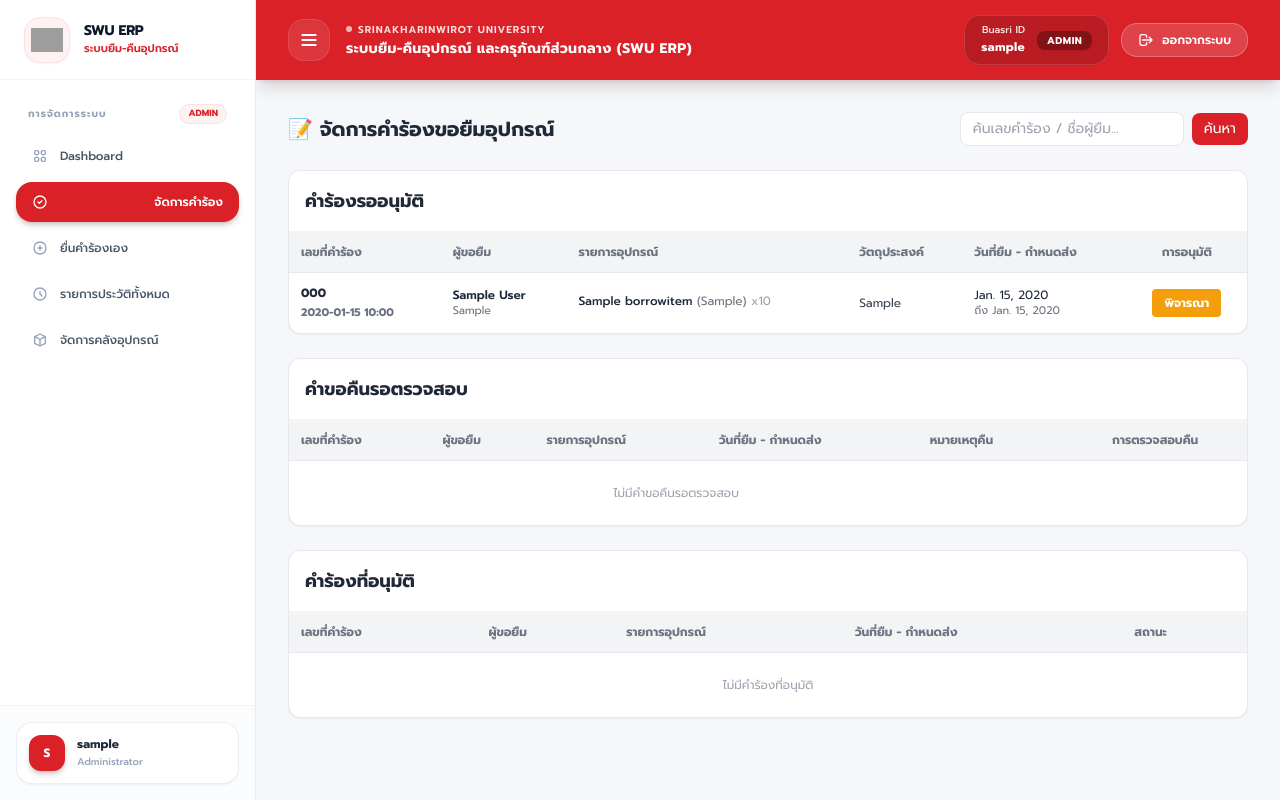
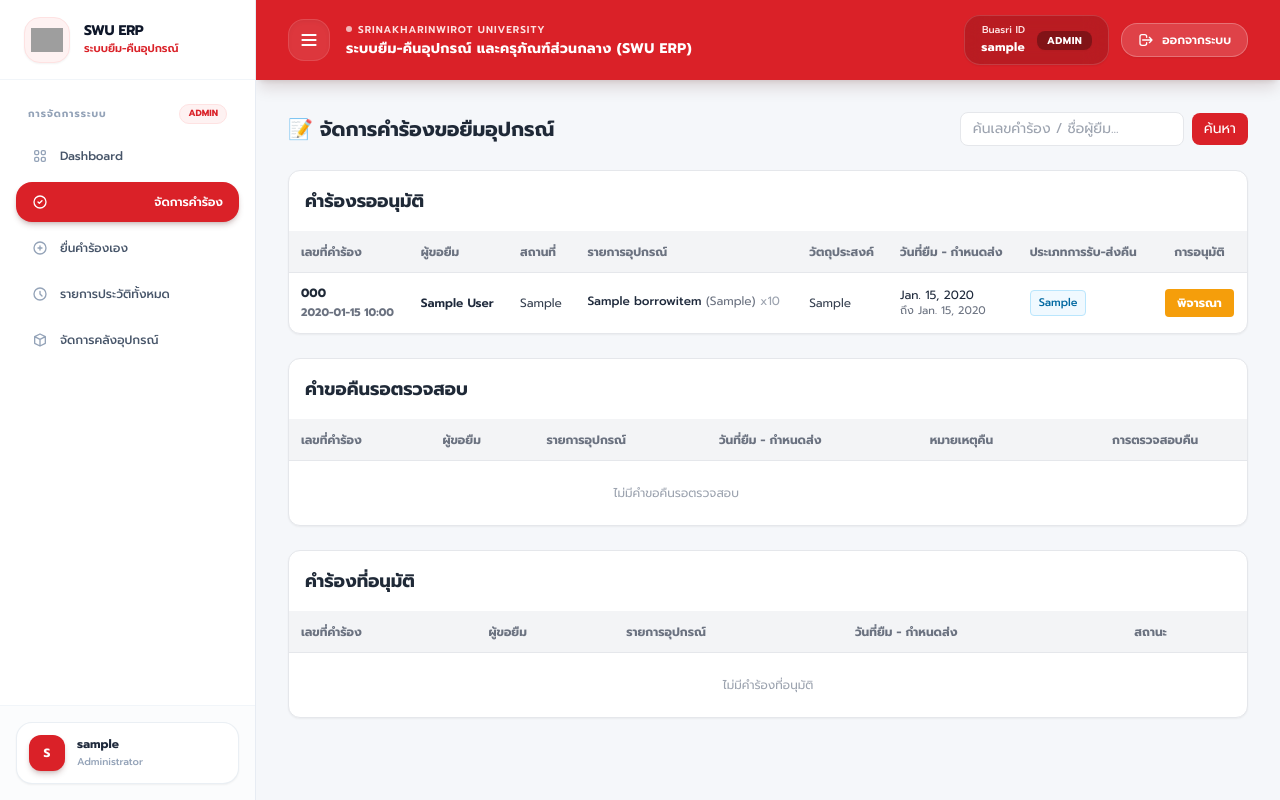
Before and after one commit to llloe037/SWU_EBS, a Django app: page /admin-console/requests/ in a window 1280 px wide. Run offline with Django 5.2, Linux system fonts and the light colour scheme; a user stored in the database is signed in; tables that the repository leaves empty hold one stand-in row (values such as "Sample post"); some libraries are stand-ins or nearby versions; grey boxes are pictures that could not be loaded.

Commit message:
เพิ่มแสดงผลคำร้องขออนุมัติ(สถานที่,ประเภทการรับ)

```diff
--- a/templates/borrow_app/admin_manage_requests.html
+++ b/templates/borrow_app/admin_manage_requests.html
@@ -60,9 +60,11 @@
                         <tr>
                             <th class="p-3">เลขที่คำร้อง</th>
                             <th class="p-3">ผู้ขอยืม</th>
+                            <th class="p-3">สถานที่</th>
                             <th class="p-3">รายการอุปกรณ์</th>
                             <th class="p-3">วัตถุประสงค์</th>
                             <th class="p-3">วันที่ยืม - กำหนดส่ง</th>
+                            <th class="p-3">ประเภทการรับ-ส่งคืน</th>
                             <th class="p-3 text-center">การอนุมัติ</th>
                         </tr>
                     </thead>
@@ -75,7 +77,9 @@
                             </td>
                             <td class="p-3">
                                 <div class="font-semibold text-slate-800">{{ req.user.get_full_name|default:req.user.username }}</div>
-                                <div class="text-[11px] text-gray-500">{{ req.location }}</div>
+                            </td>
+                            <td class="p-3 text-gray-700 max-w-[220px] whitespace-normal break-words">
+                                {{ req.location }}
                             </td>
                             <td class="p-3">
                                 {% for item in req.items.all %}
@@ -95,6 +99,11 @@
                                 <div>{{ req.start_datetime }}</div>
                                 <div class="text-[11px] text-gray-500">ถึง {{ req.end_datetime }}</div>
                             </td>
+                            <td class="p-3">
+                                <span class="inline-flex items-center px-2 py-1 rounded bg-sky-50 text-sky-700 border border-sky-200 text-[11px] font-medium">
+                                    {{ req.pickup_method|default:"-" }}
+                                </span>
+                            </td>
                             <td class="p-3 text-center">
                                 <button type="button" onclick="toggleDetail({{ req.id }})" class="px-3 py-1.5 bg-amber-500 text-white text-xs font-bold rounded hover:bg-amber-600 transition">
                                     พิจารณา
@@ -102,7 +111,7 @@
                             </td>
                         </tr>
                         <tr id="detail-{{ req.id }}" class="hidden bg-amber-50">
-                            <td colspan="6" class="px-4 py-4 border-t border-amber-200">
+                            <td colspan="8" class="px-4 py-4 border-t border-amber-200">
                                 <form method="POST" enctype="multipart/form-data">
                                     {% csrf_token %}
                                     <input type="hidden" name="request_id" value="{{ req.id }}">
@@ -159,7 +168,7 @@
                         </tr>
                         {% empty %}
                         <tr>
-                            <td colspan="6" class="p-6 text-center text-gray-400">ไม่มีคำร้องที่รอการพิจารณา</td>
+                            <td colspan="8" class="p-6 text-center text-gray-400">ไม่มีคำร้องที่รอการพิจารณา</td>
                         </tr>
                         {% endfor %}
                     </tbody>
```
Also changed, not shown: borrow_app/models.py (line endings or trailing spaces).
